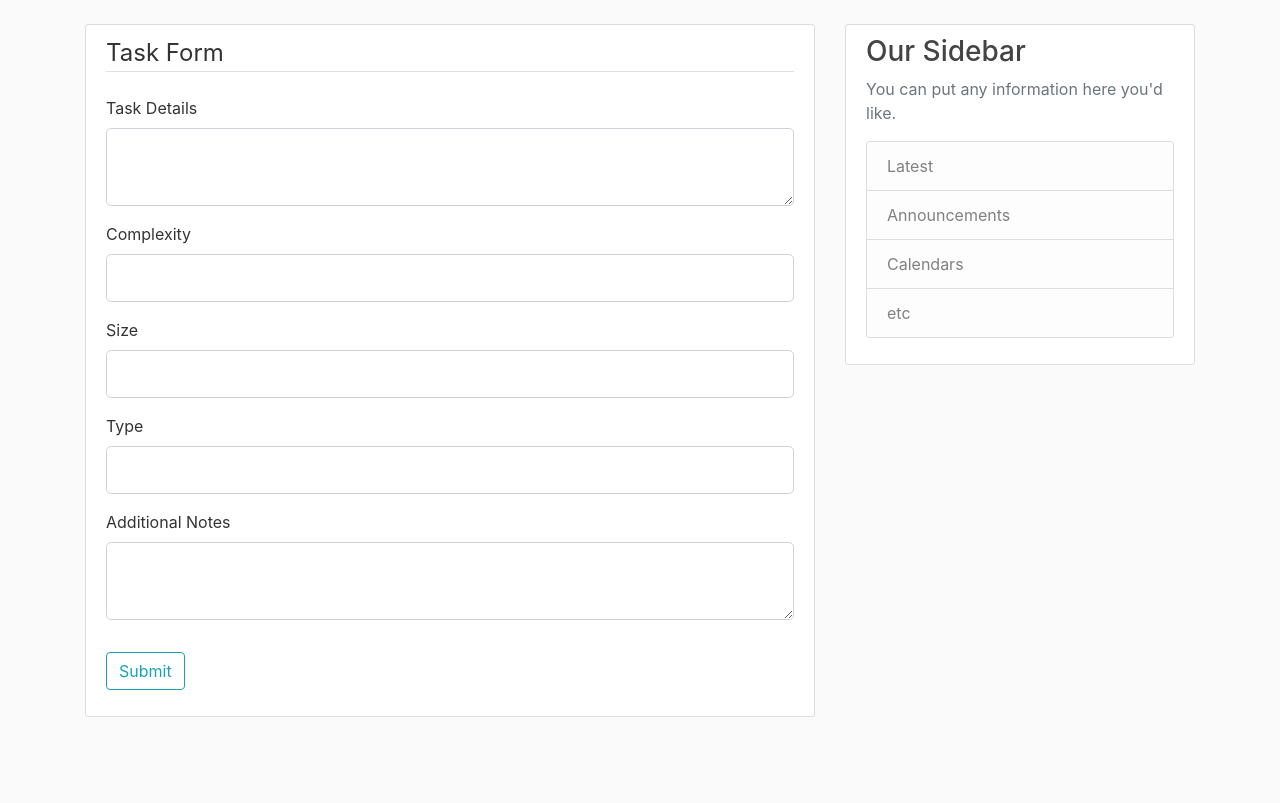
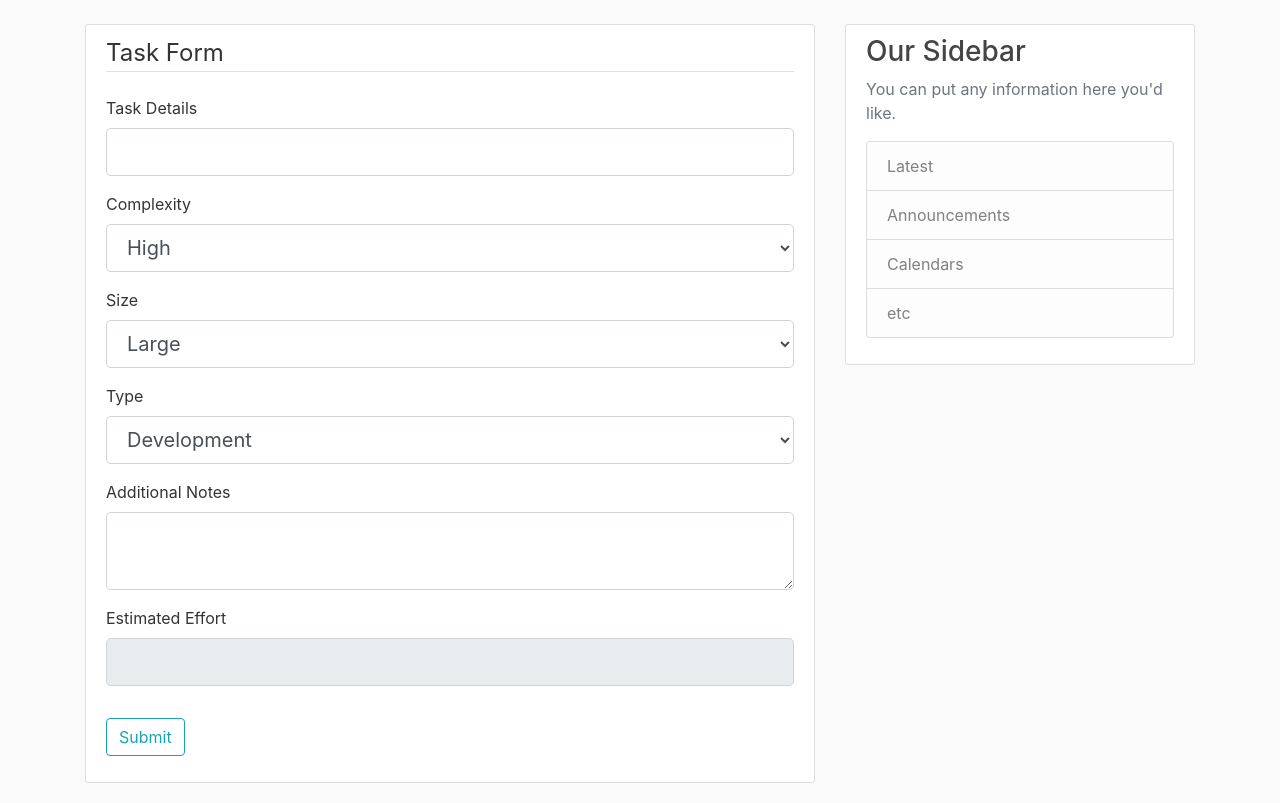
Before and after one commit to ajayakumar123/estimation_tool, a Flask app: page /estimation in a window 1280 px wide. Shown: the part 56-859 px from the top of the page. Before the commit the page ends 773 px from the top, so only its background shows below. Run offline with Flask 3, Linux system fonts and the light colour scheme; the visitor is signed in with stand-in values (Sample User, id 1); some libraries are stand-ins or nearby versions.

Commit message:
003-estimated forms and routers

```diff
--- a/app/forms.py
+++ b/app/forms.py
@@ -1,5 +1,5 @@
 from flask_wtf import FlaskForm
-from wtforms import StringField, PasswordField, SubmitField, TextAreaField
+from wtforms import StringField, PasswordField, SubmitField, TextAreaField ,SelectField
 from wtforms.validators import DataRequired, Email, EqualTo, Length
 
 
@@ -16,9 +16,15 @@ class RegistrationForm(FlaskForm):
     submit = SubmitField('Register')
 
 class EstimationForm(FlaskForm):
-    task_details = TextAreaField('Task Details', validators=[DataRequired()])
-    task_complexity = StringField('Complexity', validators=[DataRequired()])
-    task_size = StringField('Size', validators=[DataRequired()])
-    task_type = StringField('Type', validators=[DataRequired()])
+    task_details = StringField('Task Details', validators=[DataRequired(),Length(min=3, max=100)])
+    task_complexity = SelectField('Complexity', choices=[('high','High'),('medium','Medium'),('low','Low')],
+                                   validators=[DataRequired()])
+    task_size = SelectField('Size', choices=[('large','Large'),('medium','Medium'),('small','Small')],
+                            validators=[DataRequired()])
+    task_type = SelectField('Type', choices=[('development','Development'),('testing','Testing'),
+                                            ('deployment','Deployment'),('documentation','Documentation')],
+                            validators=[DataRequired()])
+
     additional_notes = TextAreaField('Additional Notes')
+    estimated_effort = StringField('Estimated Effort',render_kw={'readonly': True})
     submit = SubmitField('Submit')
--- a/app/historical_data.py
+++ b/app/historical_data.py
@@ -8,7 +8,7 @@ try:
 
     # database
     db = myclient["estimation_db"]
-    Collection = db["tasks"]
+    Collection = db["historical_data"]
 
 
     with open('historical_data.json') as file:
--- a/app/routes.py
+++ b/app/routes.py
@@ -59,15 +59,23 @@ def logout():
     logout_user()
     return redirect(url_for('home'))
 
+
+
+
 @app.route("/estimation", methods=['GET', 'POST'])
 @login_required
 def estimation():
     form = EstimationForm()
-    print("111111111",form)
     if form.validate_on_submit():
-        # estimation = get_estimation(form.task_details.data, form.task_complexity.data, form.task_size.data, form.task_type.data)
-        estimation = 2.456
-        flash(f'Estimated Effort: {estimation}', 'success')
-        return redirect(url_for('estimate'))
-    print("2222222222222",form)
+        data = {
+            "title":form.task_details.data,
+            "complexity": form.task_complexity.data,
+            "size": form.task_size.data,
+            "type": form.task_type.data,
+            "description": form.additional_notes.data,
+            "estimated_effort":form.estimated_effort.data
+            }
+        mongo.db.historical_data.insert_one(data)
+        flash('task added', 'success')
+        return redirect(url_for('home'))
     return render_template('estimation.html', form=form)
--- a/app/templates/estimation.html
+++ b/app/templates/estimation.html
@@ -70,6 +70,19 @@
                         {{ form.additional_notes(class="form-control form-control-lg") }}
                     {% endif %}
                 </div>
+                <div class="form-group">
+                    {{ form.estimated_effort.label(class="form-control-label") }}
+                    {% if form.estimated_effort.errors %}
+                        {{ form.estimated_effort(class="form-control form-control-lg is-invalid") }}
+                        <div class="invalid-feedback">
+                            {% for error in form.estimated_effort.errors %}
+                                <span>{{ error }}</span>
+                            {% endfor %}
+                        </div>
+                    {% else %}
+                        {{ form.estimated_effort(class="form-control form-control-lg") }}
+                    {% endif %}
+                </div>
             </fieldset>
             <div class="form-group">
                 {{ form.submit(class="btn btn-outline-info") }}
```
